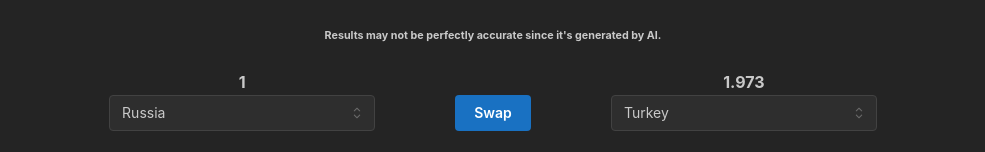
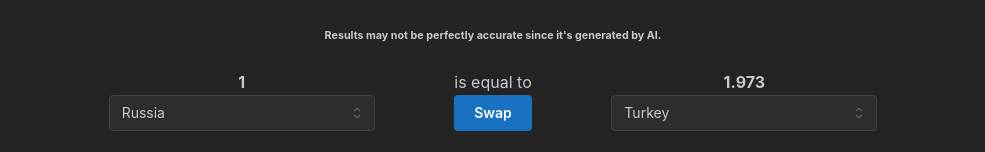
Before and after one commit to Rviewer-Challenges/uxugurK5vFJEniXBH1fe, a React (Vite) app: page / in a window 1280 px wide. Shown: the part 121-273 px from the top of the page, without its empty margins (147-1132 px from the left). Built offline with nearby package versions, Linux system fonts and the light colour scheme.

Commit message:
feat: text improvement

```diff
--- a/src/pages/Convertor.tsx
+++ b/src/pages/Convertor.tsx
@@ -23,6 +23,7 @@ export default function Convertor() {
                 </Flex>
 
                 <Flex direction="column">
+                    <span>is equal to</span>
                     <Button children="Swap" onClick={swap} />
                 </Flex>
 
```
Also changed, not shown: 1 other file (tests, documents, lock files or other folders).
